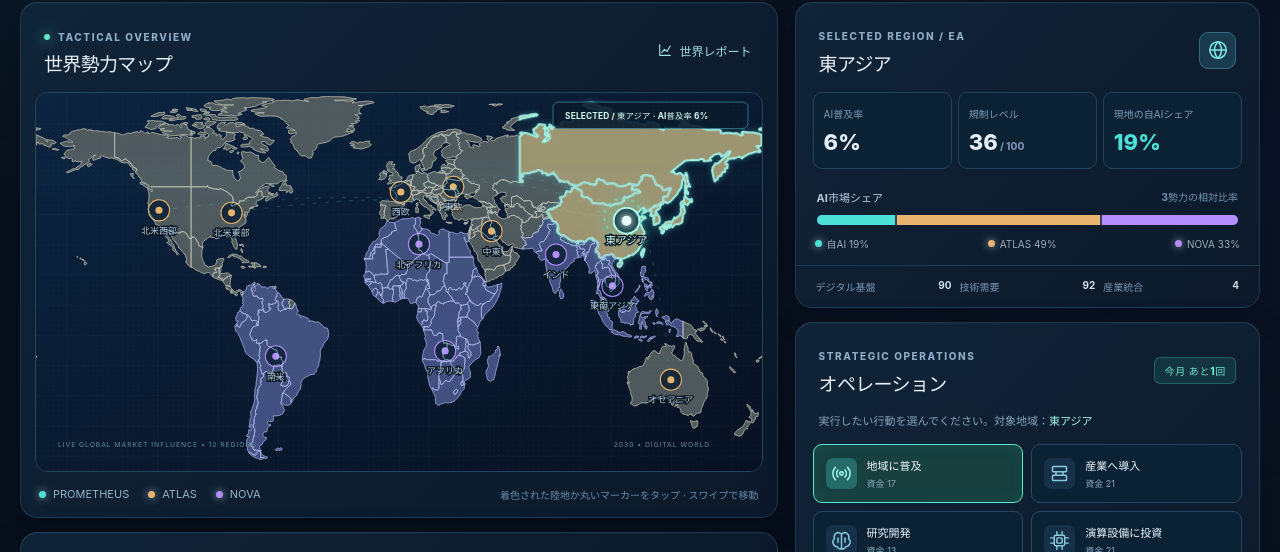
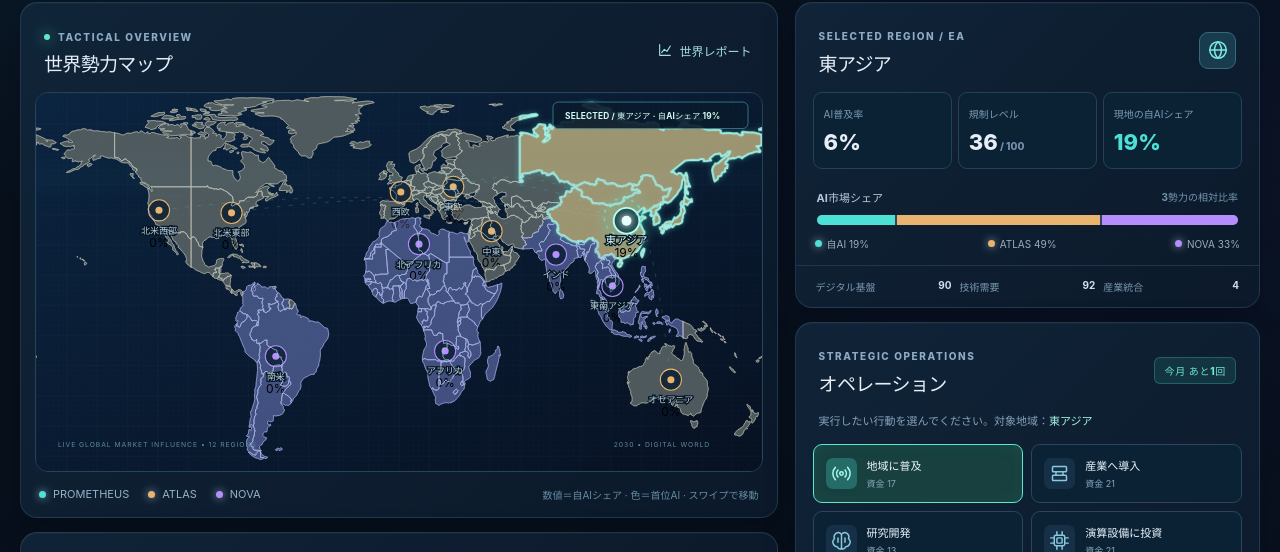
Before and after one commit to RokuZuki/Games, a React (Vite) app in the folder react-app/: page / in a window 1280 px wide. Both pictures are taken after a click on the button "シミュレーションを開始". Shown: the part 212-764 px from the top of the page. Built offline with nearby package versions, Linux system fonts and the light colour scheme.

Commit message:
Show player share in development map labels

```diff
--- a/react-app/src/App.tsx
+++ b/react-app/src/App.tsx
@@ -127,7 +127,7 @@ class App extends React.Component<{},UIState> {
      <section className="world-panel panel-glass">
       <div className="section-heading"><div><span className="eyebrow"><span className="online-dot"/> TACTICAL OVERVIEW</span><h1>世界勢力マップ</h1></div><button className="small-link" onClick={()=>this.open('report')}><Icon name="chart" size={16}/> 世界レポート</button></div>
       <div className="map-frame"><div className="map-noise" aria-hidden="true"/><div className="map-scroller" ref={el=>{this.mapRef.current=el;}}>{this.renderMap(g)}</div><div className="map-scanline" aria-hidden="true"/></div>
-      <div className="map-legend"><span><i style={{background:colors.player}}/> {g.name}</span><span><i style={{background:colors.atlas}}/> ATLAS</span><span><i style={{background:colors.nova}}/> NOVA</span><span className="legend-hint">着色された陸地か丸いマーカーをタップ · スワイプで移動</span></div>
+      <div className="map-legend"><span><i style={{background:colors.player}}/> {g.name}</span><span><i style={{background:colors.atlas}}/> ATLAS</span><span><i style={{background:colors.nova}}/> NOVA</span><span className="legend-hint">数値＝自AIシェア · 色＝首位AI · スワイプで移動</span></div>
      </section>
      <div className="news-preview panel-glass"><div className="news-intro"><span className="news-red"><Icon name="radio" size={17}/></span><div><span className="eyebrow">WORLD NEWS / {today}</span><p>{newest?.message||'世界ネットワークに接続しています'}</p></div></div><button className="small-link" onClick={()=>this.open('news')}>すべて見る <Icon name="arrow-right" size={16}/></button></div>
      <div className="quick-launch"><button onClick={()=>this.open('evolution')}><span className="q-icon violet"><Icon name="branch"/></span><span><b>進化ツリー</b><small>EPを使って能力を解放</small></span><span className="counter-chip">EP {g.ep}</span><Icon name="chevron-right" size={17}/></button><button onClick={()=>this.open('routes')}><span className="q-icon cyan"><Icon name="target"/></span><span><b>勝利ルート</b><small>4つの結末の達成状況</small></span><Icon name="chevron-right" size={17}/></button></div>
@@ -148,14 +148,14 @@ class App extends React.Component<{},UIState> {
    <rect width="960" height="500" rx="8" fill="url(#world-ocean)"/><rect width="960" height="500" fill="url(#map-grid)"/>
    <path d={mapPath} fill="#21425e" opacity=".9" pointerEvents="none"/>
    {chosenLines.map((r,i)=><path key={r.id} className="data-trace" style={{animationDelay:`-${i*.45}s`}} d={`M ${selectedX} ${selectedY} Q ${(selectedX+MAP_ANCHORS[r.id][0])/2} ${Math.min(selectedY,MAP_ANCHORS[r.id][1])-40}, ${MAP_ANCHORS[r.id][0]} ${MAP_ANCHORS[r.id][1]}`} fill="none" stroke={colors.player} strokeWidth="1.2" strokeOpacity={.20+Math.min(.35,r.adoption*.007)}/>)}
-   {g.regions.map(r=>{const sh=shares(r);const dominance=Math.max(...sh);const lead=sh.indexOf(dominance);const fill=[colors.player,colors.atlas,colors.nova][lead];const active=r.id===selected;const [cx,cy]=MAP_ANCHORS[r.id];return <g key={r.id} className={`map-region ${active?'is-selected':''}`} tabIndex={0} role="button" aria-label={`${r.name}、普及率 ${pct(r.adoption)}`} onClick={()=>this.selectRegion(r.id)} onKeyDown={e=>{if(e.key==='Enter'||e.key===' '){e.preventDefault();this.selectRegion(r.id);}}}>
+   {g.regions.map(r=>{const sh=shares(r);const dominance=Math.max(...sh);const lead=sh.indexOf(dominance);const fill=[colors.player,colors.atlas,colors.nova][lead];const active=r.id===selected;const [cx,cy]=MAP_ANCHORS[r.id];return <g key={r.id} className={`map-region ${active?'is-selected':''}`} tabIndex={0} role="button" aria-label={`${r.name}、自AIシェア ${pct(sh[0])}`} onClick={()=>this.selectRegion(r.id)} onKeyDown={e=>{if(e.key==='Enter'||e.key===' '){e.preventDefault();this.selectRegion(r.id);}}}>
       <path className="region-territory" d={GEO.regionPaths[r.id]} fillRule="evenodd" fill={fill} stroke={fill} strokeWidth={active?2:.95} pointerEvents="visiblePainted"/>
       {active?<><circle cx={cx} cy={cy} r="47" pointerEvents="none" fill="url(#region-highlight)"/><circle cx={cx} cy={cy} r="25" className="select-ring" pointerEvents="none"/></>:null}
       <circle className="map-pulse" cx={cx} cy={cy} r={active?13:7} stroke={fill} strokeOpacity=".55" fill="none" style={{animationDelay:`-${cx/150}s`}}/>
       <circle className="map-marker" cx={cx} cy={cy} r={active?17:14} fill="#0c2134" fillOpacity=".86" stroke={active?'#b2fff1':fill} strokeWidth={active?2.5:1.4}/><circle cx={cx} cy={cy} r={active?6.5:4.7} fill={active?'#e9fffe':fill} filter={active?'url(#map-glow)':undefined}/>
-      <text x={cx} y={cy+31} textAnchor="middle" className={`map-region-label ${active?'active':''}`}>{r.short}</text>
+      <text x={cx} y={cy+31} textAnchor="middle" className={`map-region-label ${active?'active':''}`}>{r.short}</text><text x={cx} y={cy+48} textAnchor="middle" className="map-adoption-label">{pct(sh[0])}</text>
     </g>})}
-   <path d={GEO.countryBorders} fill="none" stroke="#9fc5d3" strokeWidth=".42" strokeOpacity=".27" pointerEvents="none"/><path d={mapPath} fill="none" stroke="#a4c5d7" strokeWidth=".65" strokeOpacity=".82" pointerEvents="none"/><g className="map-selection-readout" pointerEvents="none"><rect x="684" y="12" width="258" height="35" rx="7"/><text x="700" y="34">SELECTED / {selectedRegion.short} · AI普及率 {pct(selectedRegion.adoption)}</text></g><text x="29" y="468" className="map-corner-label">LIVE GLOBAL MARKET INFLUENCE • 12 REGIONS</text><text x="892" y="468" textAnchor="end" className="map-corner-label">2030 • DIGITAL WORLD</text>
+   <path d={GEO.countryBorders} fill="none" stroke="#9fc5d3" strokeWidth=".42" strokeOpacity=".27" pointerEvents="none"/><path d={mapPath} fill="none" stroke="#a4c5d7" strokeWidth=".65" strokeOpacity=".82" pointerEvents="none"/><g className="map-selection-readout" pointerEvents="none"><rect x="684" y="12" width="258" height="35" rx="7"/><text x="700" y="34">SELECTED / {selectedRegion.short} · 自AIシェア {pct(shares(selectedRegion)[0])}</text></g><text x="29" y="468" className="map-corner-label">LIVE GLOBAL MARKET INFLUENCE • 12 REGIONS</text><text x="892" y="468" textAnchor="end" className="map-corner-label">2030 • DIGITAL WORLD</text>
   </svg>}
  renderRegion(g:Game,r:Region){const sh=shares(r);return <section className="region-panel panel-glass"><div className="section-heading"><div><span className="eyebrow">SELECTED REGION / {r.id.toUpperCase()}</span><h2>{r.name}</h2></div><span className="region-flag"><Icon name="globe" size={22}/></span></div>
    <div className="region-primary"><div><span>AI普及率</span><b>{pct(r.adoption)}</b></div><div><span>規制レベル</span><b>{Math.round(r.regulation)}<small> / 100</small></b></div><div><span>現地の自AIシェア</span><b style={{color:colors.player}}>{pct(sh[0])}</b></div></div>
```
